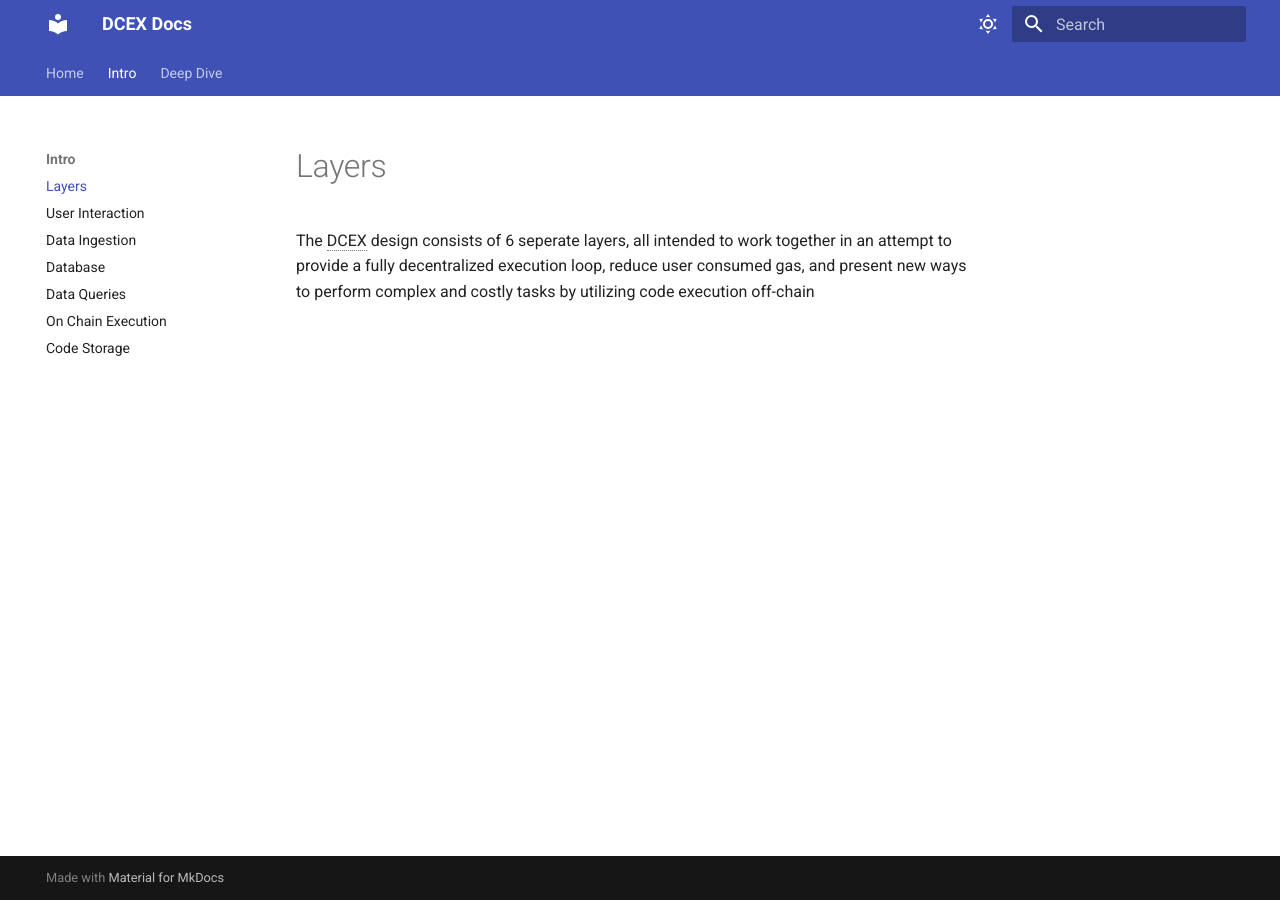
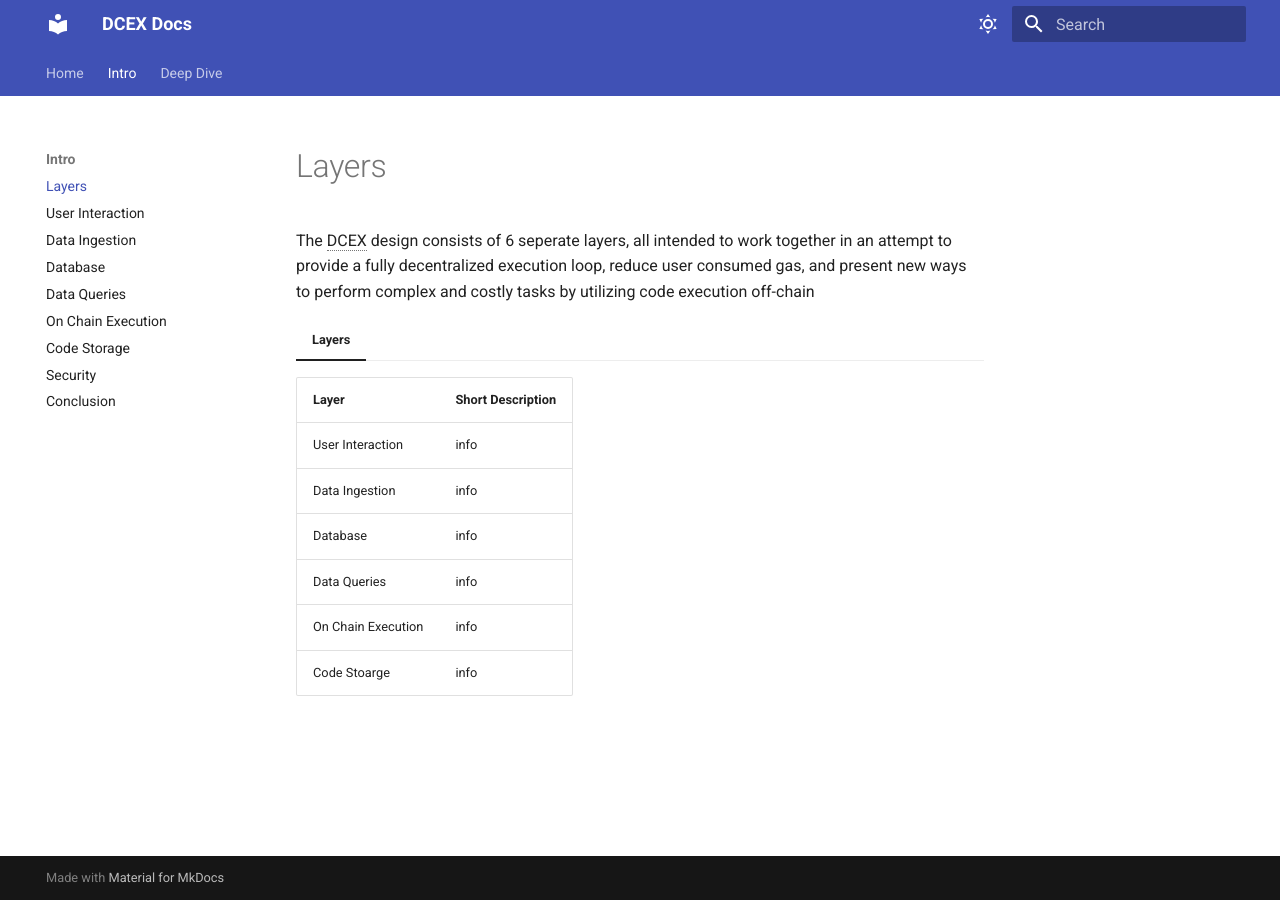
Before and after one commit to poolshark-protocol/docs, an MkDocs documentation site: the page built from docs/intro/layers.md, in a window 1280 px wide. Built offline with MkDocs 1.6.1 and Material for MkDocs 9.7.7, drawn with Linux system fonts in a browser that asks for light colours.

Commit message:
added security and conclusion page, added table to layers

```diff
--- a/docs/intro/layers.md
+++ b/docs/intro/layers.md
@@ -1,5 +1,13 @@
 # Layers
 
 The DCEX design consists of 6 seperate layers, all intended to work together in an attempt to provide a fully decentralized execution loop, reduce user consumed gas, and present new ways to perform complex and costly tasks by utilizing code execution off-chain
-
+=== "Layers"
+    | Layer              | Short Description |
+    | ------------------ | ----------------- |
+    | User Interaction   | info |
+    | Data Ingestion     | info |
+    | Database           | info |
+    | Data Queries       | info |
+    | On Chain Execution | info |
+    | Code Stoarge       | info |
 --8<-- "docs/commons/abbreviations.md"
--- a/mkdocs.yml
+++ b/mkdocs.yml
@@ -28,17 +28,22 @@ nav:
       - Data Queries: intro/layers/query.md
       - On Chain Execution: intro/layers/execution.md
       - Code Storage: intro/layers/code-storage.md
+      - Security: intro/security.md
+      - Conclusion: intro/conclusion.md
   - Deep Dive: dev.md
 
 markdown_extensions:
   - toc:
       permalink: True
   - abbr
+  - tables
   - pymdownx.highlight:
       anchor_linenums: true
   - pymdownx.inlinehilite
   - pymdownx.snippets
   - pymdownx.superfences
+  - pymdownx.tabbed:
+      alternate_style: true
 # plugins:
 #   - search:
 #       min_search_length: 2
```
Also changed, not shown: docs/intro/conclusion.md (added, +1 -0 lines), docs/intro/security.md (added, +1 -0 lines).
